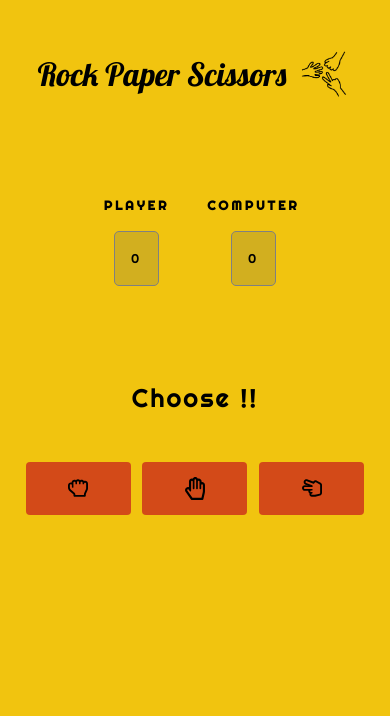
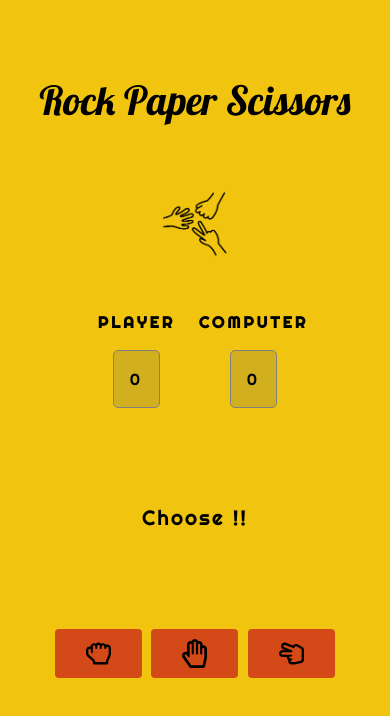
Before and after one commit to nihirag/rock-paper-scissors, a plain HTML site: page index.html in a window 390 px wide. Drawn offline with Linux system fonts and the light colour scheme.

Commit message:
responsiveness

```diff
--- a/scripts/script.js
+++ b/scripts/script.js
@@ -59,6 +59,10 @@ function game(playerChoice)
         let response = prompt("Game has ended if you want to play again enter y/n");
         if(response=="y")
             document.location.reload();
+        else
+        {
+            document.querySelector(".container").style.display = "none";
+        }
     }
     else
     {
--- a/styles/style.css
+++ b/styles/style.css
@@ -94,52 +94,96 @@ button:hover
     background-color: #c81d1de0;
 }
 
-@media (max-width:785px)
+
+
+
+
+/* media queries */
+
+
+@media (max-width:796px)
 {
+    .heading
+    {
+        font-size: 4.5rem;
+    }
+    [alt = "rock-paper-scissors"]
+    {
+        width: 5.5rem;
+    }
+}
+
+
+@media (max-width:690px)
+{
+    .container
+    {
+        margin-top:80px;
+    }
     .heading
     {
         font-size: 4rem;
     }
     [alt = "rock-paper-scissors"]
-{
-    margin-left: 20px;
-    width:5rem;
+    {
+        width: 5rem;
+    }
+    button
+    {
+        padding: 10px 0px;
+    }
+    button>img
+    {
+        width:25px;
+    }
 }
-}
-@media (max-width:675px)
+
+
+@media (max-width:611px)
 {
     .heading
     {
         font-size: 3.5rem;
     }
     [alt = "rock-paper-scissors"]
-{
-    margin-left: 10px;
-    width:5rem;
+    {
+        width: 4.5rem;
+    }
+    .roundResult > p
+    {
+        font-size:1.3rem;
+    }
 }
-}
-@media (max-width:565px)
+
+@media (max-width:572px)
 {
     .heading
     {
-        font-size: 2rem;
+        font-size: 3rem;
+        flex-wrap: nowrap;
+    }
+    [alt = "rock-paper-scissors"]
+    {
+        width: 4rem;
+    }
+}
+
+@media (max-width:540px)
+{
+    .heading
+    {
+        font-size: 2.5rem;
+        display: block;
+        text-align: center;
+    }
+    [alt = "rock-paper-scissors"]
+    {
+        margin-left: 0px;
+        margin-top: 70px;
+        width: 5rem;
     }
     .scoreboard
     {
-        font-size: 0.8rem;
+        margin-top: 50px;
     }
-    [alt = "rock-paper-scissors"]
-{
-    margin-left: 10px;
-    width:3.5rem;
 }
-.buttons
-{
-    margin: 0px 20px;
-}
-button >img
-{
-    vertical-align: middle;
-    width: 20px;
-}
-}
```
